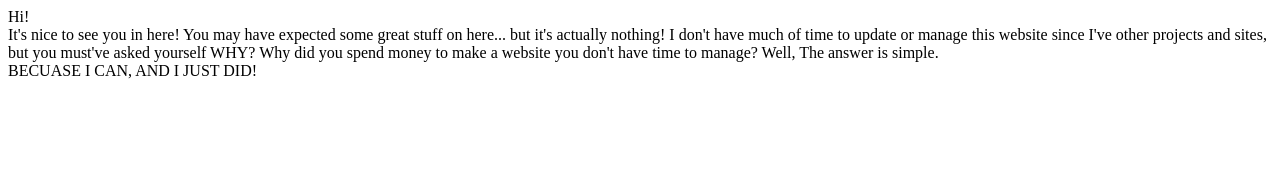
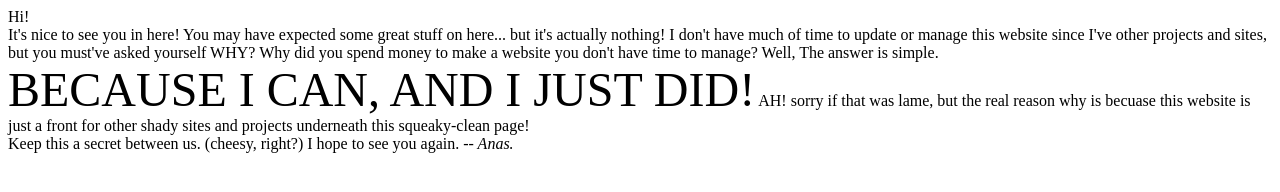
Before and after one commit to anas4a/anas4a.github.io, a plain HTML site: page index.htm in a window 1280 px wide. Drawn offline with Linux system fonts and the light colour scheme.

Commit message:
Update index.htm

```diff
--- a/index.htm
+++ b/index.htm
@@ -16,6 +16,14 @@ Hi!<br>
 I don't have much of time to update or manage this website since I've other projects and sites, but you must've asked yourself WHY? Why did you spend money to make a website you don't have time to manage?
 
 Well, The answer is simple.<br>
-  <B1>BECUASE I CAN, AND I JUST DID!</B1>
+  <font size="25"><B1>BECAUSE I CAN, AND I JUST DID!</B1></font>
+
+  AH! sorry if that was lame, but the real reason why is becuase this website is just a front for other shady sites and projects underneath this squeaky-clean page!
+  <br> Keep this a secret between us. (cheesy, right?)
+
+
+  I hope to see you again.
+
+  <I>-- Anas.</I>
 </body>
 </html>
```
